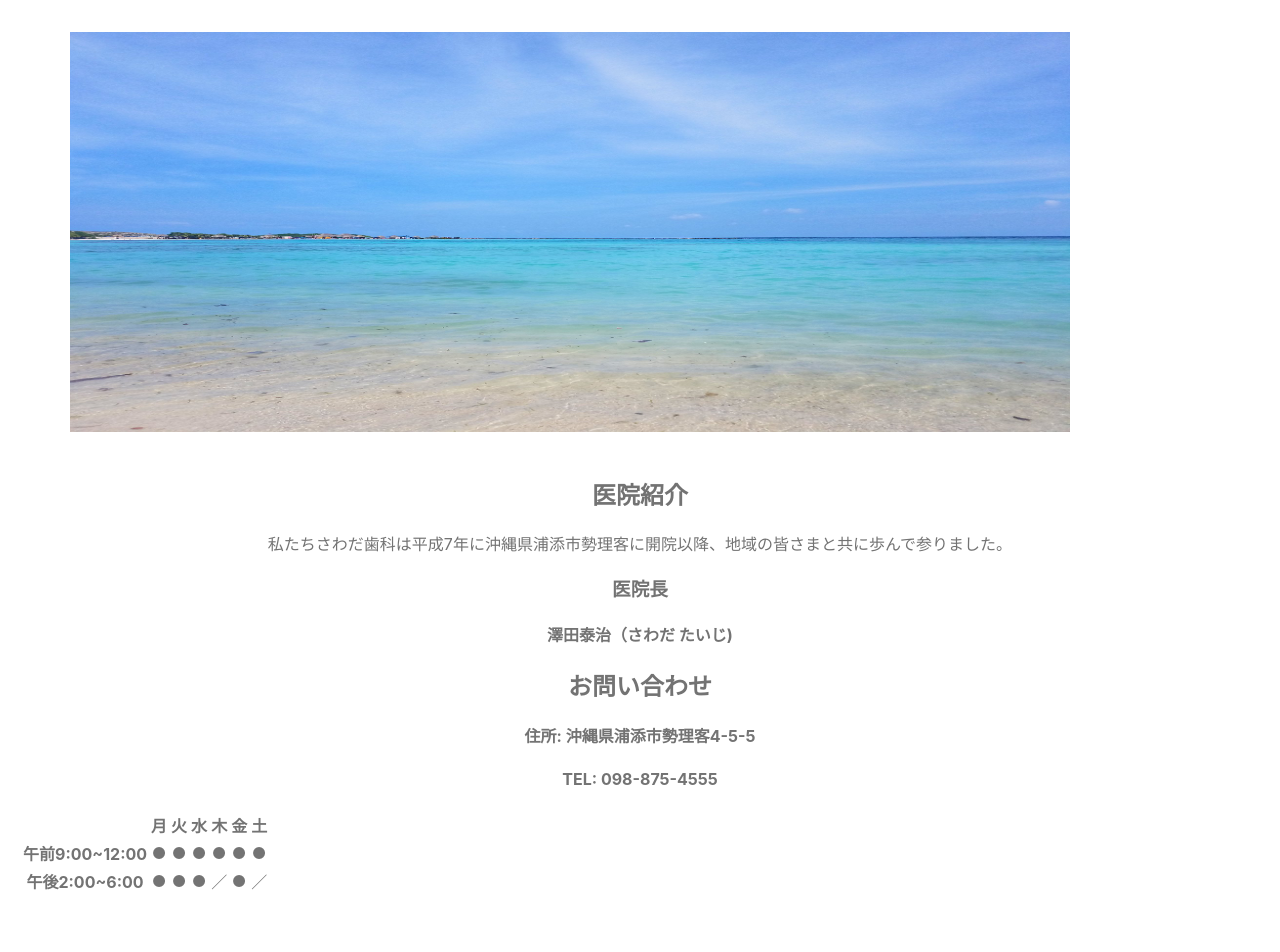
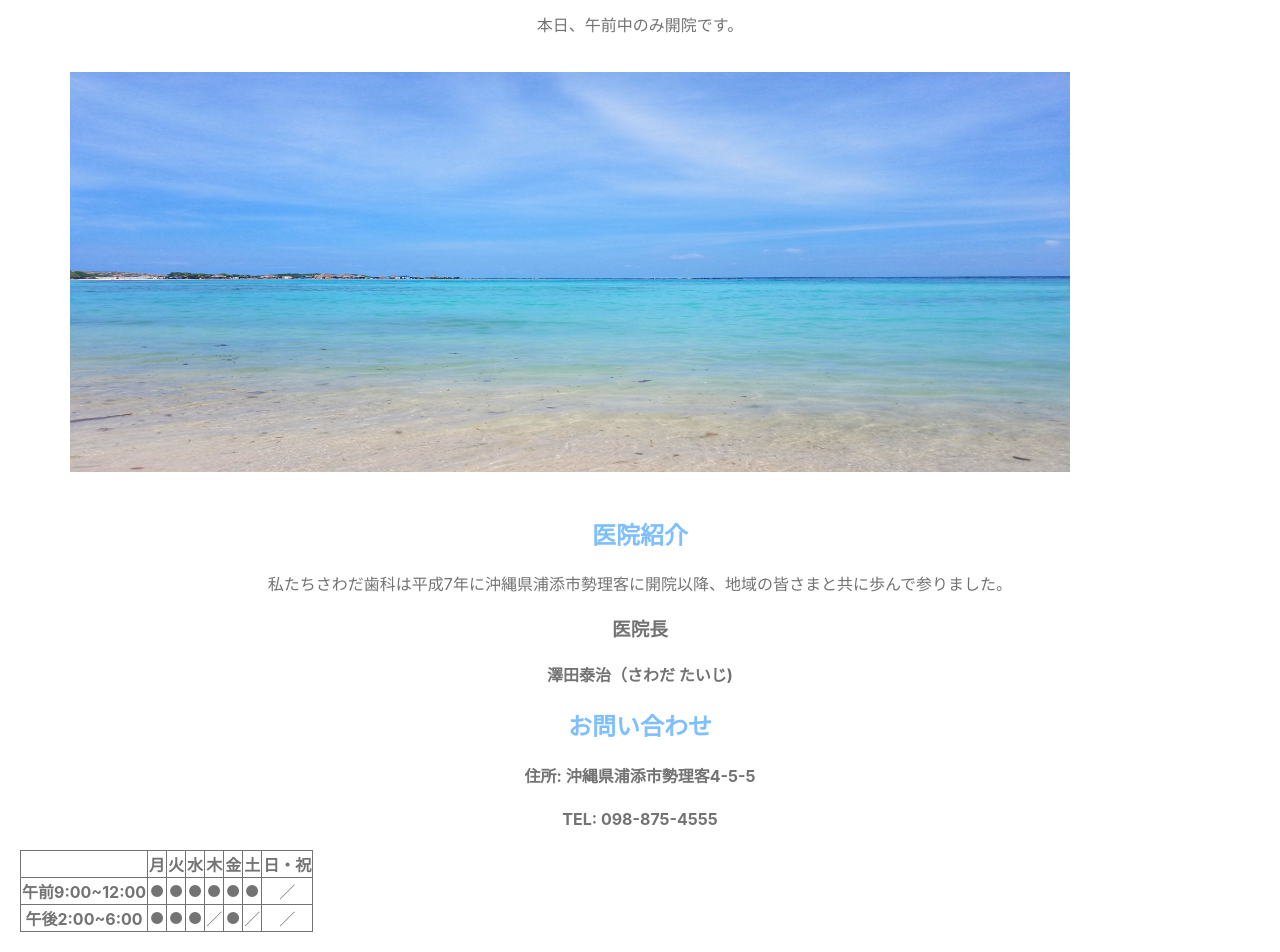
Before and after one commit to Oceanblue713/contact-app, a React (Create React App) app: page / in a window 1280 px wide. Shown: the part 176-1128 px from the top of the page. Before the commit the page ends 1092 px from the top, so only its background shows below. Built offline with nearby package versions, Linux system fonts and the light colour scheme.

Commit message:
Set up time table

```diff
--- a/src/App.js
+++ b/src/App.js
@@ -1,5 +1,6 @@
 import React, { Component } from 'react';
 import Nav from './Nav';
+import Message from './Message';
 import Image from './Image';
 import About from './About'
 import Contact from './Contact';
@@ -10,6 +11,7 @@ class App extends Component {
     return (
       <div className="Page">
         <Nav/>
+        <Message />
         <Image />
         <About />
         <Contact />
--- a/src/Contact.js
+++ b/src/Contact.js
@@ -16,6 +16,7 @@ class Contact extends Component {
                         <th>木</th>
                         <th>金</th>
                         <th>土</th>
+                        <th>日・祝</th>
                     </tr>
                     <tr>
                         <th>午前9:00~12:00</th>
@@ -25,6 +26,7 @@ class Contact extends Component {
                         <td>●</td>
                         <td>●</td>
                         <td>●</td>
+                        <td>／</td>
                     </tr>
                     <tr>
                         <th>午後2:00~6:00</th>
@@ -34,6 +36,7 @@ class Contact extends Component {
                         <td>／</td>
                         <td>●</td>
                         <td>／</td>
+                        <td>／</td>
                     </tr>
                 </table>
             </div>
--- /dev/null
+++ b/src/Message.js
@@ -0,0 +1,27 @@
+import React, { Component } from 'react';
+
+class Message extends Component {
+    render() {
+
+        let japanDate = new Date().toLocaleDateString("en-US", { timeZone: "Asia/Tokyo"});
+        japanDate = new Date(japanDate);
+        let japanDay = japanDate.getDay();
+        let message = " ";
+
+        if( japanDay == 1 || japanDay == 2 || japanDay == 3 || japanDay == 5 ) {
+            message = `本日、開院日です。`;
+        } else if( japanDay == 4 || japanDay == 6 ){
+            message = `本日、午前中のみ開院です。`;
+        } else {
+            message = `本日、休院日です。`;
+        }
+        return(
+            <div className="message">
+                <p>{message}</p>
+            </div>
+
+        );
+    }
+}
+
+export default Message;
--- a/src/Nav.js
+++ b/src/Nav.js
@@ -9,10 +9,10 @@ class Nav extends Component {
                     <h1>さわだ歯科</h1>
                     <ul className="header">
                         <Row>
-                            <Col sm={3}><li>医院紹介</li></Col>
-                            <Col sm={3}><li>開院時間案内</li></Col>
-                            <Col sm={3}><li>お問い合わせ</li></Col>
-                            <Col sm={3}><li>TEL: 875-4555</li></Col>
+                            <Col xs={12} md={3} ><li>医院紹介</li></Col>
+                            <Col xs={12} md={3}><li>開院時間案内</li></Col>
+                            <Col xs={12} md={3}><li>お問い合わせ</li></Col>
+                            <Col xs={12} md={3}><li>TEL: 875-4555</li></Col>
                         </Row>
                     </ul>
                 </div>
--- a/src/index.css
+++ b/src/index.css
@@ -47,10 +47,31 @@ ul.header {
   height: 400px;
 }
 
-h2 {
+h2{
+  color: #80bfff;
+}
+
+#operation-time {
   text-align: center;
 }
 
 table {
-  align-content: center;
+  border: 1px solid;
+  color: #737373;
+  border-collapse: collapse;
+  padding: 20px;
 }
+
+th {
+  border: 1px solid;
+  color: #737373;
+}
+
+td {
+  border: 1px solid;
+  color: #737373;
+}
+
+.message {
+  text-align: center;
+}
```
Also changed, not shown: src/Links.js (added).
